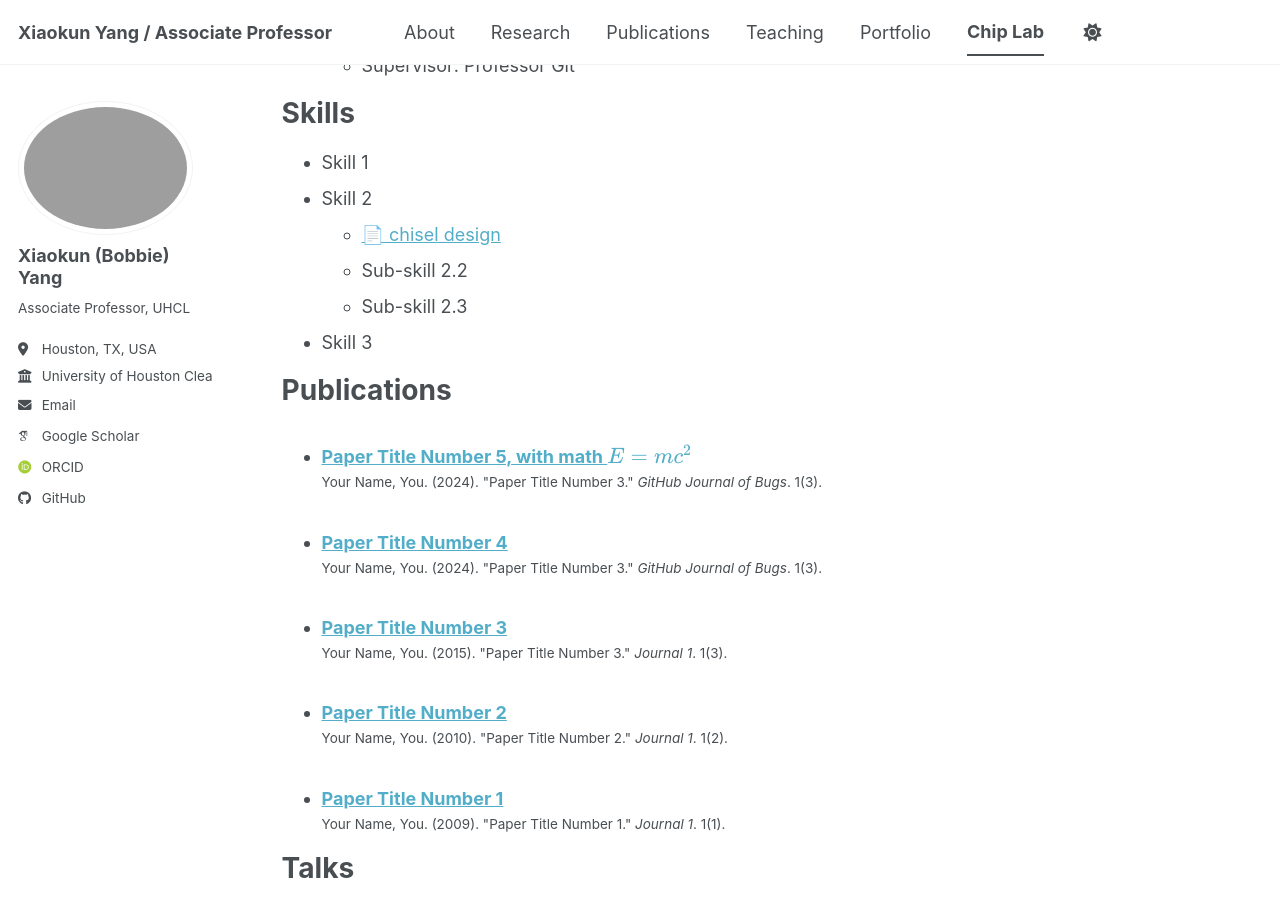
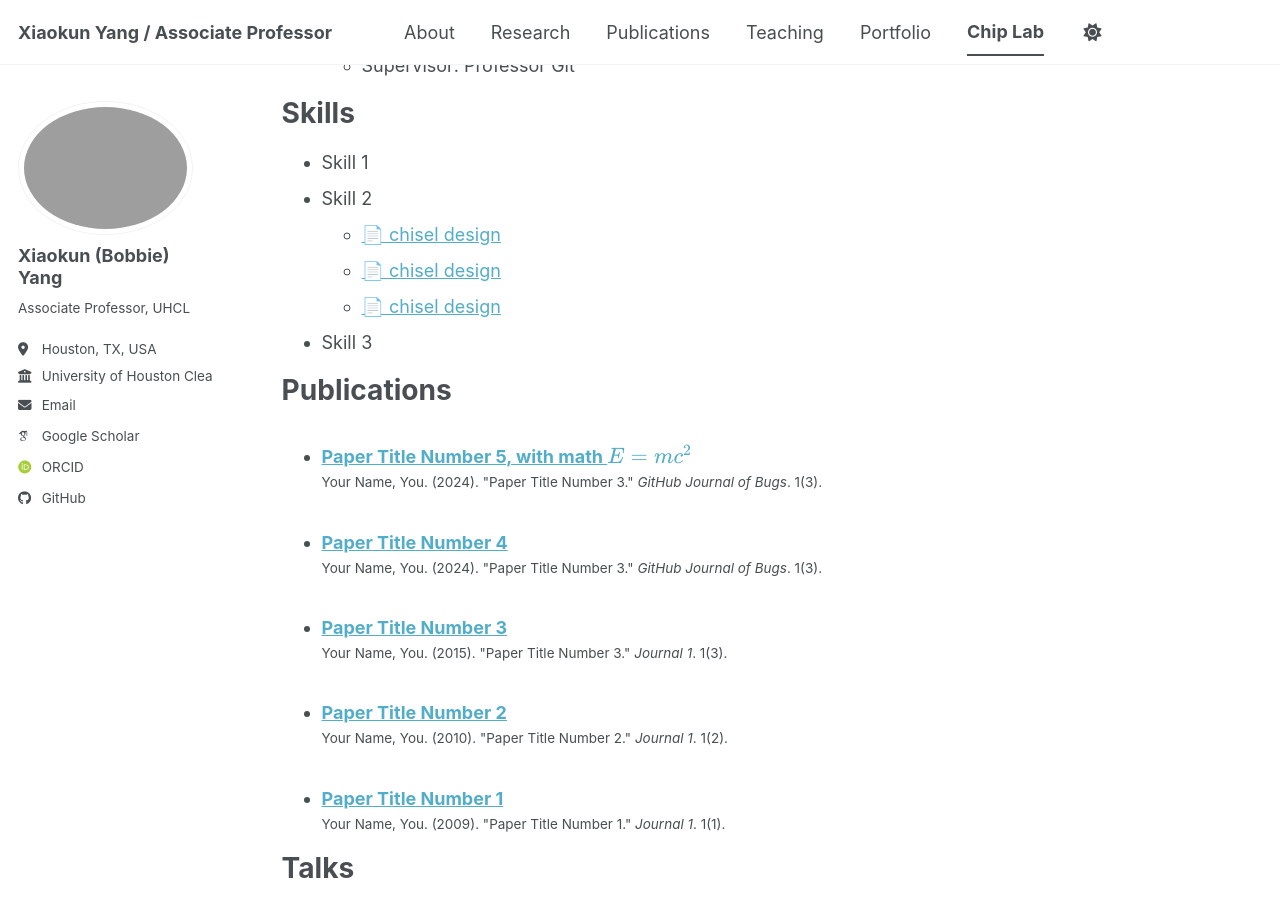
Before and after one commit to bobbieyang/bobbieyang.github.io, a Jekyll site: the page built from _pages/lab.md, in a window 1280 px wide and 900 px high, scrolled down 708 px. Built offline with Jekyll 4.4.1, drawn with Linux system fonts in a browser that asks for light colours; some web fonts are replaced; a script bundle is joined from its source files by our own code; library files that are not in the unit come from our copies.

Commit message:
Update lab.md

```diff
--- a/_pages/lab.md
+++ b/_pages/lab.md
@@ -37,8 +37,8 @@ Skills
 * Skill 1
 * Skill 2
   * <a href="{{ base_path }}/files/chisel/Chisel Design - XY.pdf" target="_blank">📄 chisel design</a>
-  * Sub-skill 2.2
-  * Sub-skill 2.3
+  * <a href="{{ base_path }}/files/chisel/Chisel Env Setup - XY.pdf" target="_blank">📄 chisel design</a>
+  * <a href="{{ base_path }}/files/chisel/Chisel Design - XY.pdf" target="_blank">📄 chisel design</a>
 * Skill 3
 
 Publications
```
